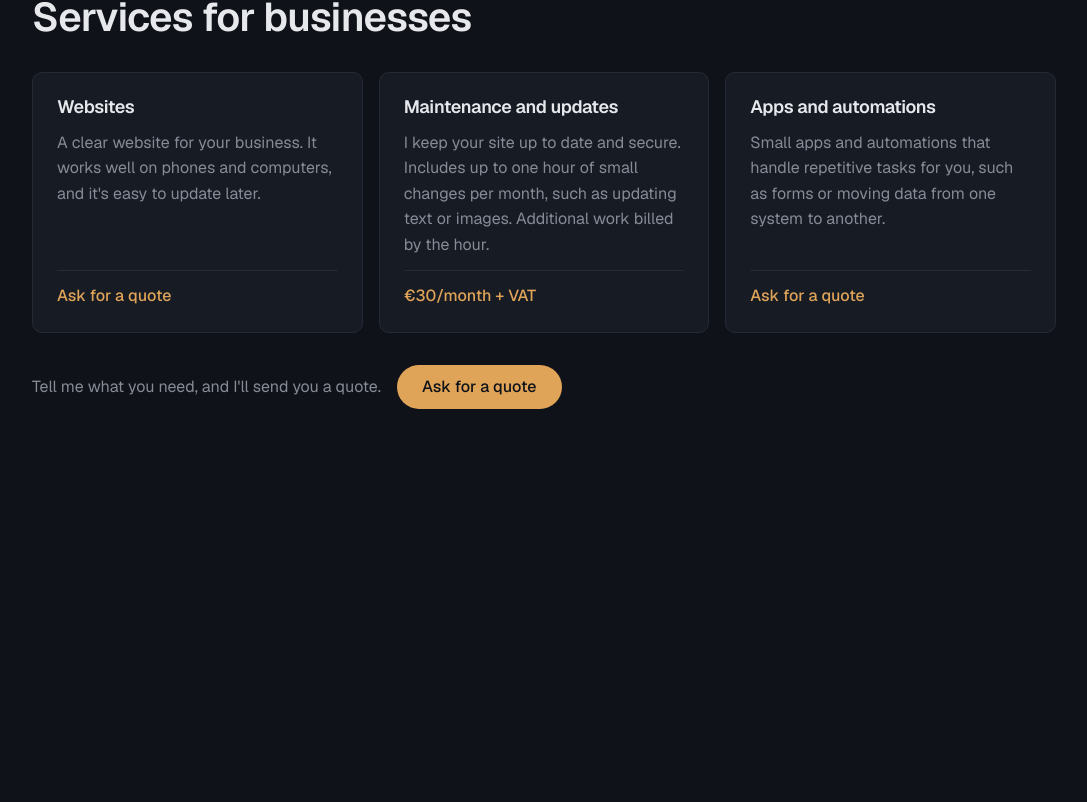
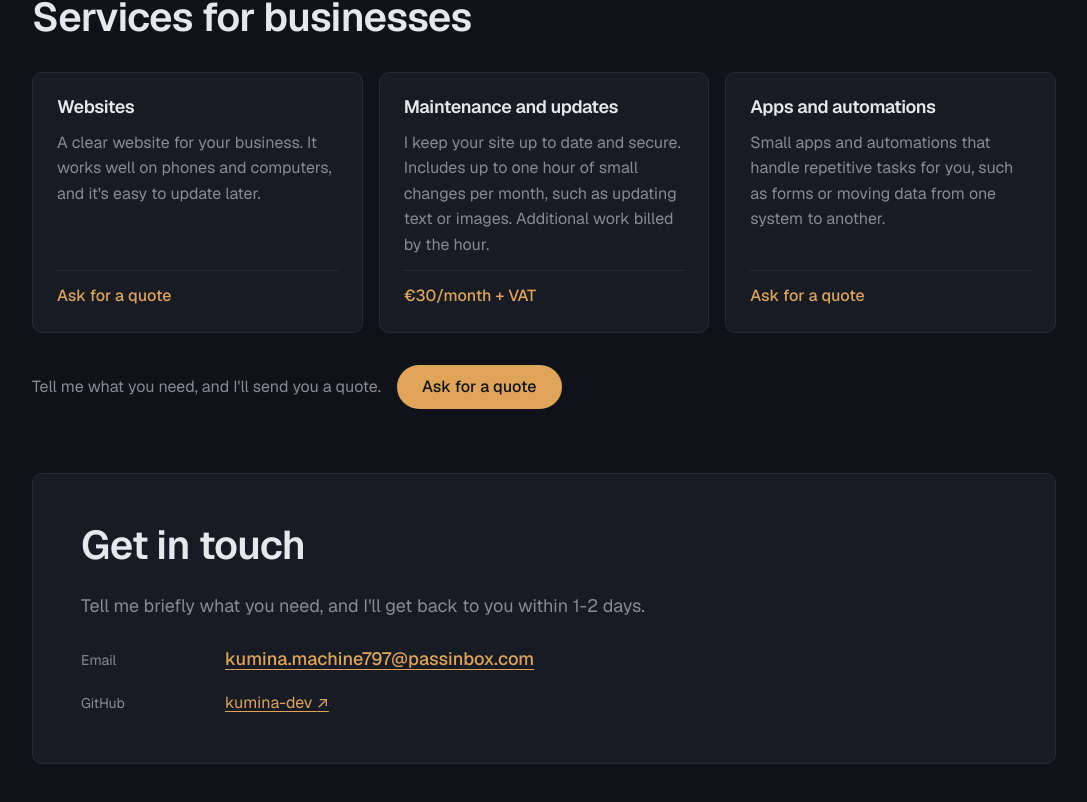
Before and after one commit to kumina-dev/kumina-web, a Next.js app: page /en in a window 1280 px wide. Shown: the part 938-1740 px from the top of the page, without its empty margins (96-1183 px from the left). Before the commit the page ends 1443 px from the top, so only its background shows below. Built offline with nearby package versions, Linux system fonts and the light colour scheme.

Commit message:
KUM-47: Contact section with email alias and GitHub

```diff
--- a/app/[lang]/page.tsx
+++ b/app/[lang]/page.tsx
@@ -1,4 +1,5 @@
 import { notFound } from "next/navigation";
+import { Contact } from "@/components/Contact/Contact";
 import { FeaturedProject } from "@/components/FeaturedProject/FeaturedProject";
 import { Hero } from "@/components/Hero/Hero";
 import { Services } from "@/components/Services/Services";
@@ -15,6 +16,7 @@ export default async function Home({ params }: PageProps<"/[lang]">) {
       <Hero dict={dict.hero} />
       <FeaturedProject dict={dict.featured} />
       <Services dict={dict.services} />
+      <Contact dict={dict.contact} />
     </main>
   );
 }
--- /dev/null
+++ b/components/Contact/Contact.module.css
@@ -0,0 +1,52 @@
+.section {
+  display: grid;
+  gap: var(--space-6);
+  padding: var(--space-8) var(--space-6);
+  background-color: var(--color-surface);
+  border: 1px solid var(--color-border);
+  border-radius: var(--radius-md);
+  scroll-margin-top: var(--space-8);
+}
+
+.text {
+  max-width: var(--text-width);
+  color: var(--color-text-muted);
+  font-size: var(--text-lg);
+}
+
+.list {
+  display: grid;
+  gap: var(--space-4);
+}
+
+.row {
+  display: grid;
+  gap: var(--space-1);
+}
+
+.row dt {
+  color: var(--color-text-muted);
+  font-size: var(--text-sm);
+}
+
+.row dd {
+  margin: 0;
+}
+
+.email {
+  font-size: var(--text-lg);
+  font-weight: var(--weight-medium);
+  overflow-wrap: anywhere;
+}
+
+@media (min-width: 48rem) {
+  .section {
+    padding: var(--space-12);
+  }
+
+  .row {
+    grid-template-columns: 8rem 1fr;
+    align-items: baseline;
+    gap: var(--space-4);
+  }
+}
--- /dev/null
+++ b/components/Contact/Contact.tsx
@@ -0,0 +1,43 @@
+import type { Dictionary } from "@/lib/i18n";
+import styles from "./Contact.module.css";
+
+type ContactProps = {
+  dict: Dictionary["contact"];
+};
+
+const email = "kumina.machine797@passinbox.com";
+const github = "https://github.com/kumina-dev";
+
+export function Contact({ dict }: ContactProps) {
+  const mailto = `mailto:${email}?subject=${encodeURIComponent(dict.emailSubject)}`;
+
+  return (
+    <section
+      id="yhteys"
+      className={styles.section}
+      aria-labelledby="contact-heading"
+    >
+      <h2 id="contact-heading">{dict.heading}</h2>
+      <p className={styles.text}>{dict.text}</p>
+
+      <dl className={styles.list}>
+        <div className={styles.row}>
+          <dt>{dict.emailLabel}</dt>
+          <dd>
+            <a href={mailto} className={styles.email}>
+              {email}
+            </a>
+          </dd>
+        </div>
+        <div className={styles.row}>
+          <dt>{dict.githubLabel}</dt>
+          <dd>
+            <a href={github} target="_blank" rel="noopener noreferrer">
+              kumina-dev <span aria-hidden="true">↗</span>
+            </a>
+          </dd>
+        </div>
+      </dl>
+    </section>
+  );
+}
--- a/dictionaries/en.json
+++ b/dictionaries/en.json
@@ -44,5 +44,12 @@
     ],
     "ctaText": "Tell me what you need, and I'll send you a quote.",
     "ctaButton": "Ask for a quote"
+  },
+  "contact": {
+    "heading": "Get in touch",
+    "text": "Tell me briefly what you need, and I'll get back to you within 1-2 days.",
+    "emailLabel": "Email",
+    "emailSubject": "Inquiry from your website",
+    "githubLabel": "GitHub"
   }
 }
--- a/dictionaries/fi.json
+++ b/dictionaries/fi.json
@@ -44,5 +44,12 @@
     ],
     "ctaText": "Kerro, mitä tarvitset, niin teen sinulle tarjouksen.",
     "ctaButton": "Pyydä tarjous"
+  },
+  "contact": {
+    "heading": "Ota yhteyttä",
+    "text": "Kerro lyhyesti, mitä tarvitset, niin palaan asiaan 1-2 päivän sisällä.",
+    "emailLabel": "Sähköposti",
+    "emailSubject": "Yhteydenotto verkkosivuilta",
+    "githubLabel": "GitHub"
   }
 }
```
